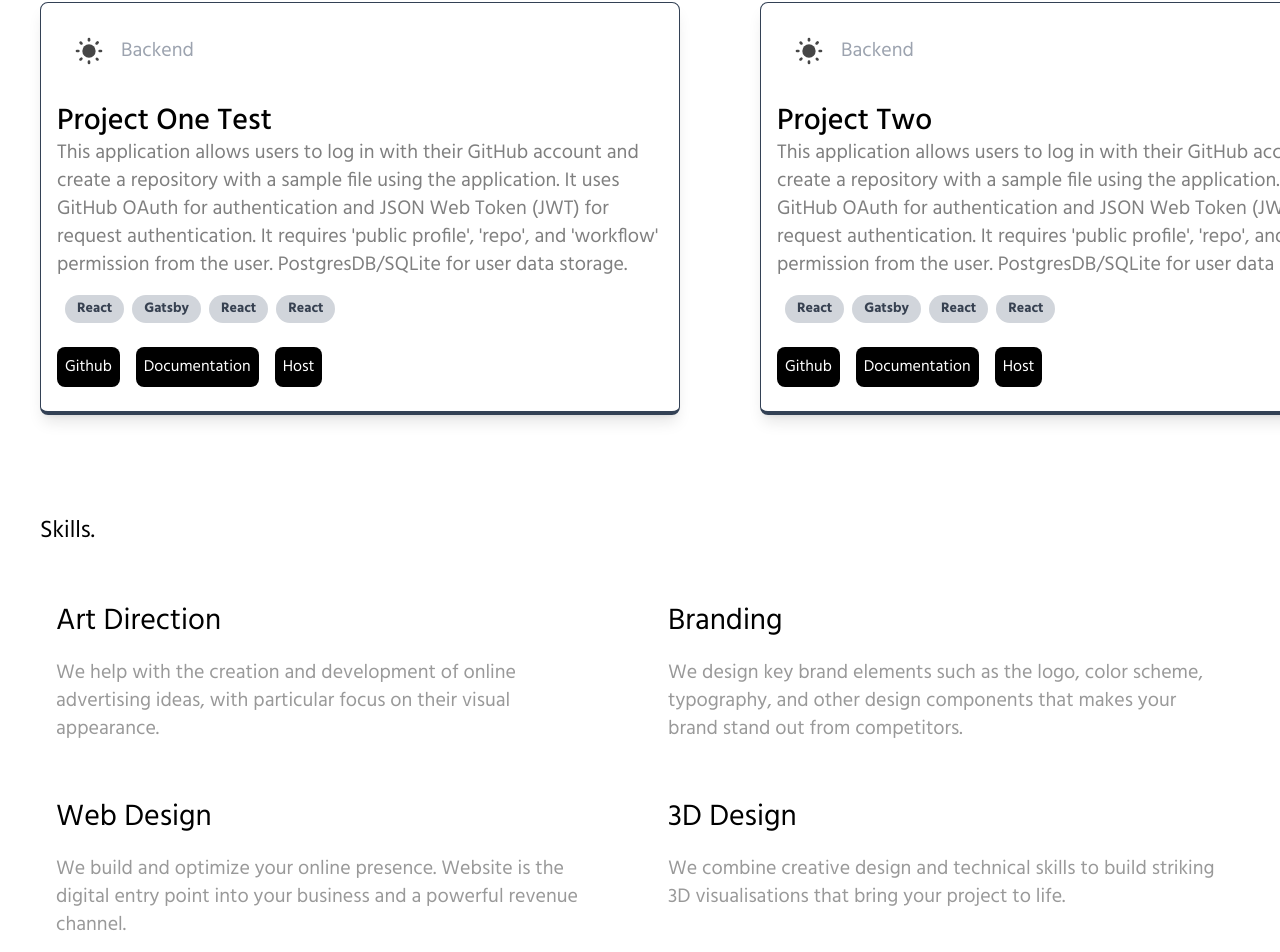
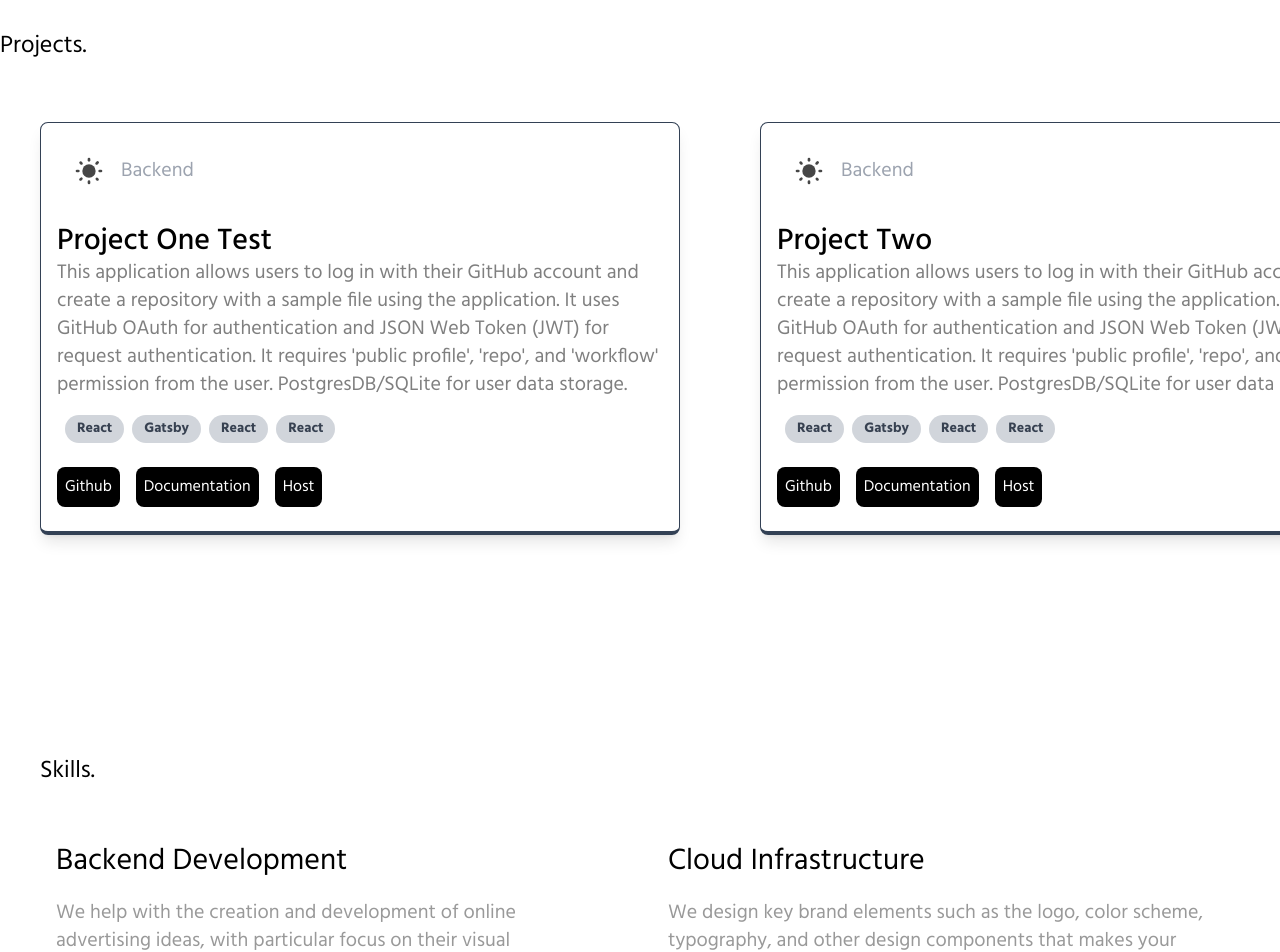
Before and after one commit to RicketyRusty/portfolio, a Next.js app: page / in a window 1280 px wide. Shown: the part 1314-2266 px from the top of the page. Built offline with nearby package versions, Linux system fonts and the light colour scheme.

Commit message:
fix/minor-data-header

```diff
--- a/src/components/Header.js
+++ b/src/components/Header.js
@@ -72,9 +72,8 @@ const Header = ({ handleWorkScroll, handleAboutScroll, isBlog }) => {
                   <Button onClick={handleWorkScroll}>Work</Button>
                   <Button onClick={handleAboutScroll}>About</Button>
                     <Button
-                      onClick={() =>
-                        window.open("mailto:hello@chetanverma.com")
-                      }
+                      onClick={() => router.push("/resume")}
+                      classes="first:ml-1"
                     >
                       Get Resume
                     </Button>
--- a/src/components/ProjectCard.js
+++ b/src/components/ProjectCard.js
@@ -17,18 +17,7 @@ const ProjectCard = ({ type, name, description, onClick, tags, links }) => {
       ${mounted && theme === "dark" ? "hover:bg-neutral-950" : "hover:bg-slate-50"}`}
     >
        <div className="p-4 rounded-lg flex items-center">
-        <svg className="w-8 h-8 mr-4 flex-shrink-0" viewBox="0 0 24 24" xmlns="http://www.w3.org/2000/svg">
-          <title/>
-          <circle cx="12" cy="12" fill="#464646" r="5"/>
-          <path d="M21,13H20a1,1,0,0,1,0-2h1a1,1,0,0,1,0,2Z" fill="#464646"/>
-          <path d="M4,13H3a1,1,0,0,1,0-2H4a1,1,0,0,1,0,2Z" fill="#464646"/>
-          <path d="M17.66,7.34A1,1,0,0,1,17,7.05a1,1,0,0,1,0-1.41l.71-.71a1,1,0,1,1,1.41,1.41l-.71.71A1,1,0,0,1,17.66,7.34Z" fill="#464646"/>
-          <path d="M5.64,19.36a1,1,0,0,1-.71-.29,1,1,0,0,1,0-1.41L5.64,17a1,1,0,0,1,1.41,1.41l-.71.71A1,1,0,0,1,5.64,19.36Z" fill="#464646"/>
-          <path d="M12,5a1,1,0,0,1-1-1V3a1,1,0,0,1,2,0V4A1,1,0,0,1,12,5Z" fill="#464646"/>
-          <path d="M12,22a1,1,0,0,1-1-1V20a1,1,0,0,1,2,0v1A1,1,0,0,1,12,22Z" fill="#464646"/>
-          <path d="M6.34,7.34a1,1,0,0,1-.7-.29l-.71-.71A1,1,0,0,1,6.34,4.93l.71.71a1,1,0,0,1,0,1.41A1,1,0,0,1,6.34,7.34Z" fill="#464646"/>
-          <path d="M18.36,19.36a1,1,0,0,1-.7-.29L17,18.36A1,1,0,0,1,18.36,17l.71.71a1,1,0,0,1,0,1.41A1,1,0,0,1,18.36,19.36Z" fill="#464646"/>
-        </svg>
+        <img className="w-8 h-8 mr-4 flex-shrink-0" src={`/images/${"sun.svg"}`}></img>
         <p className="text-gray-400 text-xl font-thin">
           {type ? type : "Project Name"}
         </p>
--- a/src/data/portfolio.json
+++ b/src/data/portfolio.json
@@ -96,11 +96,6 @@
           "url": "https://github.com/RicketyRusty"
         },
         {
-          "id": "2",
-          "title": "Documentation",
-          "url": "https://google.com"
-        },
-        {
           "id": "3",
           "title": "Host",
           "url": "https://bing.com"
@@ -117,11 +112,6 @@
       "tags" : [{"id": 1, "name":"React"}, {"id": 2, "name":"Gatsby"}, {"id": 3, "name":"React"}, {"id": 4, "name":"React"}],
       "links":[
         {
-          "id": "1",
-          "title": "Github",
-          "url": "https://github.com/RicketyRusty"
-        },
-        {
           "id": "2",
           "title": "Documentation",
           "url": "https://google.com"
@@ -137,22 +127,22 @@
   "services": [
     {
       "id": "1",
-      "title": "Art Direction",
+      "title": "Backend Development",
       "description": "We help with the creation and development of online advertising ideas, with particular focus on their visual appearance."
     },
     {
       "id": "2",
-      "title": "Branding",
+      "title": "Cloud Infrastructure",
       "description": "We design key brand elements such as the logo, color scheme, typography, and other design components that makes your brand stand out from competitors."
     },
     {
       "id": "3",
-      "title": "Web Design",
+      "title": "Blockchain Technology",
       "description": "We build and optimize your online presence.  Website is the digital entry point into your business and a powerful revenue channel."
     },
     {
       "id": "4",
-      "title": "3D Design",
+      "title": "Automation and Profiling",
       "description": "We combine creative design and technical skills to build striking 3D visualisations that bring your project to life."
     }
   ],
--- a/src/pages/index.js
+++ b/src/pages/index.js
@@ -25,7 +25,7 @@ export default function Home() {
   // Handling Scroll
   const handleWorkScroll = () => {
     window.scrollTo({
-      top: workRef.current.offsetTop,
+      top: workRef.current.offsetTop - 50,
       left: 0,
       behavior: "smooth",
     });
@@ -33,7 +33,7 @@ export default function Home() {
 
   const handleAboutScroll = () => {
     window.scrollTo({
-      top: aboutRef.current.offsetTop,
+      top: aboutRef.current.offsetTop - 50,
       left: 0,
       behavior: "smooth",
     });
@@ -92,18 +92,16 @@ export default function Home() {
           <Socials className="mt-2 laptop:mt-5" />
         </div>
         <div className="mt-10 laptop:mt-40 p-2 laptop:p-0" ref={aboutRef}>
-          <h1 className="tablet:m-10 text-2xl text-bold">About.</h1>
-          <p className="tablet:m-10 mt-2 text-xl laptop:text-3xl w-full laptop:w-3/5">
-            {data.aboutpara}
-          </p>
+          <h1 className="text-2xl text-bold">About.</h1>
+          <p className="tablet:m-10 mt-2 text-xl laptop:text-3xl w-full laptop:w-3/5">{data.aboutpara}</p>
         </div>
-        <div className="mt-10 laptop:mt-30 p-2 laptop:p-0" ref={workRef}>
+        <div className="mt-10 laptop:mt-40 p-2 laptop:p-0" ref={workRef}>
           <h1 className="text-2xl text-bold">Projects.</h1>
           <div>
             <ProjectList/>
           </div>
         </div>
-        <div className="mt-10 laptop:mt-30 p-2 laptop:p-0">
+        <div className="mt-10 laptop:mt-40 p-2 laptop:p-0">
           <h1 className="tablet:m-10 text-2xl text-bold">Skills.</h1>
           <div className="mt-5 tablet:m-10 grid grid-cols-1 laptop:grid-cols-2 gap-6">
             {data.services.map((service, index) => (
```
